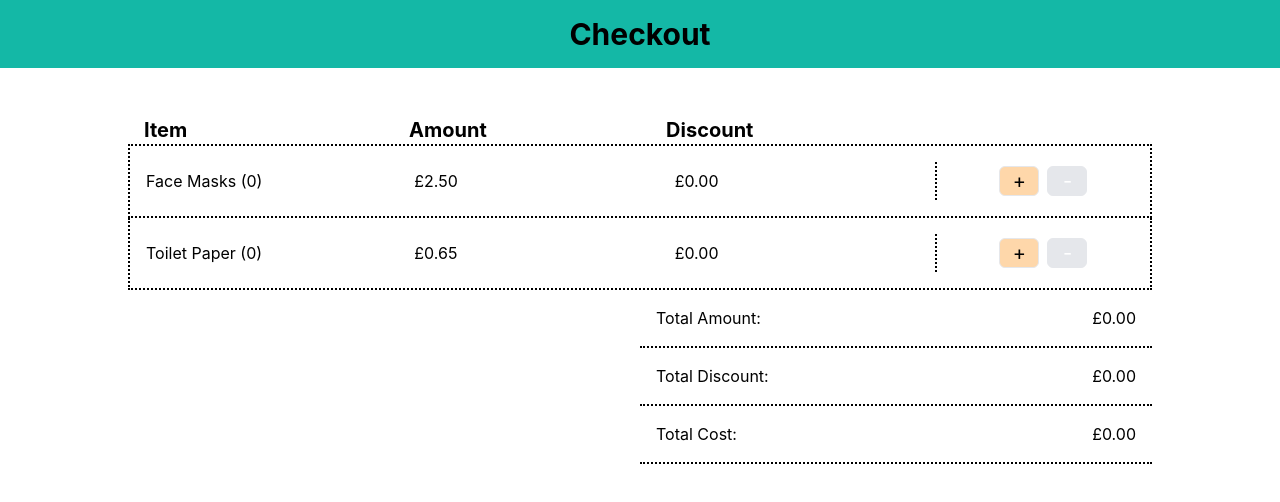
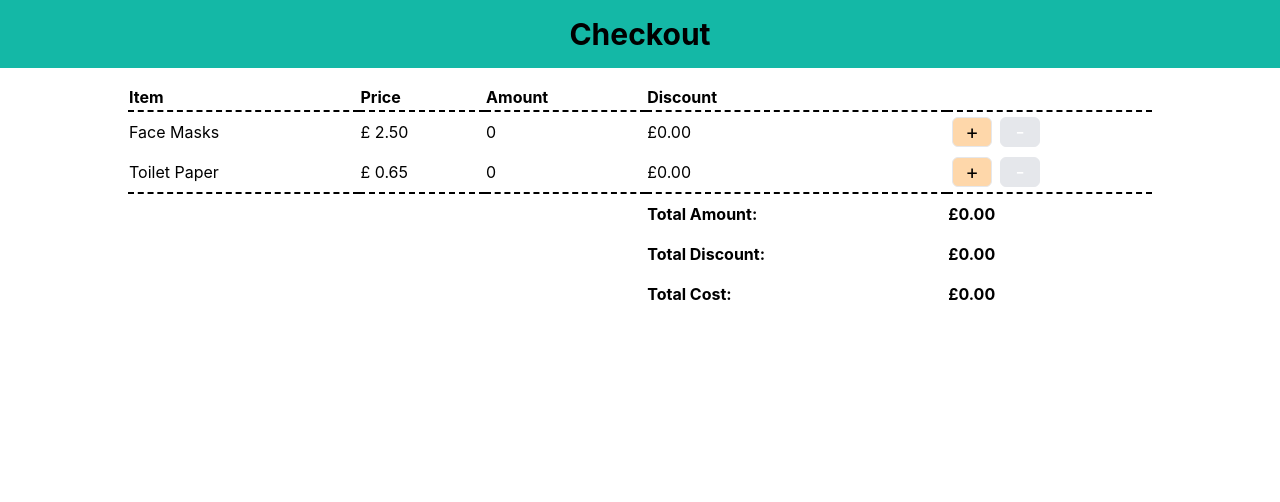
Before and after one commit to NickBansal/checkout, a React (Create React App) app: page / in a window 1280 px wide. Shown: the top 502 px of the page. Built offline with nearby package versions, Linux system fonts and the light colour scheme.

Commit message:
seperated the table into its own component

```diff
--- a/src/components/Buttons/index.js
+++ b/src/components/Buttons/index.js
@@ -7,7 +7,7 @@ const buttonItem = 'mx-1 my-1 bg-orange-200 hover:bg-orange-600 transition-color
 const disabledBtn = 'cursor-not-allowed bg-gray-200 mx-1 text-base md:text-xl px-0 md:px-2 rounded-md border border-solid w-[40px] text-white';
 
 export default function Button({
-  testId, children, disabled, handleClick,
+  testId, children, disabled, handleClick, ...rest
 }) {
   return (
     <button
@@ -16,6 +16,7 @@ export default function Button({
       disabled={disabled}
       className={disabled ? disabledBtn : buttonItem}
       onClick={handleClick}
+      {...rest}
     >
       {children}
     </button>
--- a/src/components/ListItem/index.js
+++ /dev/null
@@ -1,67 +0,0 @@
-import React from 'react';
-import {
-  string, func, objectOf, number,
-} from 'prop-types';
-
-import Button from '../Buttons';
-import itemPrices from '../../constants/ITEM_PRICES';
-
-const buttonWrapper = 'border-dotted border-black border-l-2 pl-4 w-1/3 md:w-1/4 text-center';
-const listStyles = 'border-dotted border-2 p-4 text-base flex justify-between border-black items-center border-t-0';
-
-export default function ListItem({
-  item,
-  items,
-  updateBasket,
-  index,
-}) {
-  const disabled = items[item].quantity === 0;
-  const isDiscounted = Number(items[item].discount) > 0;
-
-  const discountText = isDiscounted ? 'text-red-600' : 'text-black';
-  const listItemStyled = index !== 0 ? listStyles : `${listStyles} border-t-2`;
-
-  return (
-    <li key={item}>
-      <div className={listItemStyled}>
-        <p className="w-1/3 mr-2">
-          {item}
-          {' '}
-          (
-          {items[item].quantity}
-          )
-        </p>
-        <p className="w-1/3">
-          £
-          {Number(itemPrices[item]).toFixed(2)}
-        </p>
-        <p className={`w-1/3 ${discountText}`}>
-          {isDiscounted ? `- £${Number(items[item].discount).toFixed(2)}` : '£0.00'}
-        </p>
-        <div className={buttonWrapper}>
-          <Button
-            testId={`addBtn${index}`}
-            disabled={false}
-            handleClick={() => updateBasket(item, items[item], true)}
-          >
-            +
-          </Button>
-          <Button
-            testId={`minusBtn${index}`}
-            disabled={disabled}
-            handleClick={() => updateBasket(item, items[item], false)}
-          >
-            -
-          </Button>
-        </div>
-      </div>
-    </li>
-  );
-}
-
-ListItem.propTypes = {
-  item: string.isRequired,
-  items: objectOf(number.isRequired).isRequired,
-  updateBasket: func.isRequired,
-  index: number.isRequired,
-};
--- /dev/null
+++ b/src/components/ShoppingItemRow/index.js
@@ -0,0 +1,57 @@
+import React from 'react';
+import {
+  string, objectOf, number, func,
+} from 'prop-types';
+
+import { Row, Cell } from '../Table';
+import Button from '../Buttons';
+import ITEM_PRICES from '../../constants/ITEM_PRICES';
+
+export default function ShoppingItemRow({
+  item, items, index, handleClick,
+}) {
+  const disabled = items[item].quantity === 0;
+  const isDiscounted = Number(items[item].discount) > 0;
+
+  return (
+    <Row key={item}>
+      <Cell>
+        {item}
+      </Cell>
+      <Cell>
+        £
+        {' '}
+        {Number(ITEM_PRICES[item]).toFixed(2)}
+      </Cell>
+      <Cell>
+        {items[item].quantity}
+      </Cell>
+      <Cell>
+        {isDiscounted ? `- £${Number(items[item].discount).toFixed(2)}` : '£0.00'}
+      </Cell>
+      <Cell className="w-1/5">
+        <Button
+          testId={`addBtn${index}`}
+          disabled={false}
+          handleClick={() => handleClick(item, items[item], true)}
+        >
+          +
+        </Button>
+        <Button
+          testId={`minusBtn${index}`}
+          disabled={disabled}
+          handleClick={() => handleClick(item, items[item], false)}
+        >
+          -
+        </Button>
+      </Cell>
+    </Row>
+  );
+}
+
+ShoppingItemRow.propTypes = {
+  item: string.isRequired,
+  items: objectOf(number).isRequired,
+  handleClick: func.isRequired,
+  index: number.isRequired,
+};
--- /dev/null
+++ b/src/components/Table/Cell.js
@@ -0,0 +1,17 @@
+import React from 'react';
+import { string, node } from 'prop-types';
+
+export default function Cell({ children, className }) {
+  return (
+    <td className={className}>{children}</td>
+  );
+}
+
+Cell.propTypes = {
+  children: node.isRequired,
+  className: string,
+};
+
+Cell.defaultProps = {
+  className: '',
+};
--- /dev/null
+++ b/src/components/Table/Row.js
@@ -0,0 +1,17 @@
+import React from 'react';
+import { string, node } from 'prop-types';
+
+export default function Row({ children, className }) {
+  return (
+    <tr className={className}>{children}</tr>
+  );
+}
+
+Row.propTypes = {
+  children: node.isRequired,
+  className: string,
+};
+
+Row.defaultProps = {
+  className: '',
+};
--- /dev/null
+++ b/src/components/Table/TBody.js
@@ -0,0 +1,17 @@
+import React from 'react';
+import { string, node } from 'prop-types';
+
+export default function TBody({ children, className }) {
+  return (
+    <tbody className={className}>{children}</tbody>
+  );
+}
+
+TBody.propTypes = {
+  children: node.isRequired,
+  className: string,
+};
+
+TBody.defaultProps = {
+  className: '',
+};
--- /dev/null
+++ b/src/components/Table/THead.js
@@ -0,0 +1,17 @@
+import React from 'react';
+import { string, node } from 'prop-types';
+
+export default function THead({ children, className }) {
+  return (
+    <thead className={`font-bold border-b-2 border-black border-dashed ${className}`}>{children}</thead>
+  );
+}
+
+THead.propTypes = {
+  children: node.isRequired,
+  className: string,
+};
+
+THead.defaultProps = {
+  className: '',
+};
--- /dev/null
+++ b/src/components/Table/Table.js
@@ -0,0 +1,17 @@
+import React from 'react';
+import { string, node } from 'prop-types';
+
+export default function Table({ children, className }) {
+  return (
+    <table className={className}>{children}</table>
+  );
+}
+
+Table.propTypes = {
+  children: node.isRequired,
+  className: string,
+};
+
+Table.defaultProps = {
+  className: '',
+};
--- /dev/null
+++ b/src/components/Table/index.js
@@ -0,0 +1,18 @@
+import Table from './Table';
+import THead from './THead';
+import TBody from './TBody';
+import Row from './Row';
+import Cell from './Cell';
+
+Table.Header = THead;
+Table.Body = TBody;
+Table.Row = Row;
+Table.Cell = Cell;
+
+export {
+  THead,
+  TBody,
+  Row,
+  Cell,
+};
+export default Table;
--- a/src/pages/Checkout/index.js
+++ b/src/pages/Checkout/index.js
@@ -1,16 +1,16 @@
 /* eslint-disable no-unused-vars */
 import React, { useState, useEffect } from 'react';
 
-import itemPrices from '../../constants/ITEM_PRICES';
-import Button from '../../components/Buttons';
-import ListItem from '../../components/ListItem';
+import ITEM_PRICES from '../../constants/ITEM_PRICES';
+import ShoppingItemRow from '../../components/ShoppingItemRow';
+import Table, {
+  THead, TBody, Row, Cell,
+} from '../../components/Table';
 
 import { setDiscounts, addItems, subtractItems } from './utils';
 
-const listItemStyled = 'border-dotted border-2 p-4 text-base flex justify-between border-black items-center border-t-0 border-x-0 w-1/2';
-
 export default function Checkout() {
-  const shoppingItems = Object.keys(itemPrices);
+  const shoppingItems = Object.keys(ITEM_PRICES);
 
   const [items, setItems] = useState(undefined);
   const [total, setTotal] = useState(0);
@@ -50,7 +50,7 @@ export default function Checkout() {
         },
       });
     });
-    setTotal(sum(Number(total), Number(itemPrices[item])).toFixed(2));
+    setTotal(sum(Number(total), Number(ITEM_PRICES[item])).toFixed(2));
   };
 
   if (items === undefined) {
@@ -60,51 +60,62 @@ export default function Checkout() {
   const totalIsDiscounted = Boolean(totalDiscount);
 
   return (
-    <div className="w-full mx-0 my-12 md:mx-auto lg:w-4/5">
-      <ul>
-        <li className="flex w-4/5">
-          <p className="w-1/3 ml-4 text-xl font-bold">Item</p>
-          <p className="w-1/3 -ml-4 text-xl font-bold md:-ml-2">Amount</p>
-          <p className="w-1/3 -ml-4 text-xl font-bold">Discount</p>
-        </li>
-
+    <Table className="w-full mx-auto my-4 md:w-4/5">
+      <THead className="font-bold border-b-2 border-black border-dashed">
+        <Row>
+          <Cell>Item</Cell>
+          <Cell>Price</Cell>
+          <Cell>Amount</Cell>
+          <Cell>Discount</Cell>
+          <Cell />
+        </Row>
+      </THead>
+      <TBody>
         {shoppingItems.map((item, index) => {
           const props = {
-            item, items, updateBasket, index,
+            item,
+            items,
+            index,
+            handleClick: updateBasket,
           };
+
           return (
-            <ListItem {...props} />
+            <ShoppingItemRow {...props} />
           );
         })}
-        <li className="flex justify-end">
-          <div className={listItemStyled}>
-            <p>Total Amount:</p>
-            <p>
-              £
-              {!total ? '0.00' : total}
-            </p>
-          </div>
-        </li>
-        <li className="flex justify-end">
-          <div className={listItemStyled}>
-            <p>Total Discount:</p>
-            <p className={`${totalIsDiscounted ? 'text-red-500' : 'text-black'}`}>
-              {totalIsDiscounted ? `- £${totalDiscount.toFixed(2)}` : '£0.00'}
-            </p>
-          </div>
-        </li>
+        <Row className="font-bold border-t-2 border-black border-dashed">
+          <Cell />
+          <Cell />
+          <Cell />
+          <Cell className="py-2">Total Amount:</Cell>
+          <Cell className="py-2">
+            £
+            {!total ? '0.00' : total}
+          </Cell>
+        </Row>
 
-        <li className="flex justify-end">
-          <div className={listItemStyled}>
-            <p>Total Cost:</p>
-            <p>
-              £
-              {(total - totalDiscount).toFixed(2)}
-            </p>
-          </div>
-        </li>
+        <Row className="font-bold">
+          <Cell />
+          <Cell />
+          <Cell />
+          <Cell className="py-2">Total Discount:</Cell>
+          <Cell className="py-2">
+            {totalIsDiscounted ? `- £${totalDiscount.toFixed(2)}` : '£0.00'}
+          </Cell>
+        </Row>
 
-      </ul>
-    </div>
+        <Row className="font-bold">
+          <Cell />
+          <Cell />
+          <Cell />
+          <Cell className="py-2">Total Cost:</Cell>
+          <Cell className="py-2">
+            £
+            {(total - totalDiscount).toFixed(2)}
+          </Cell>
+        </Row>
+
+      </TBody>
+    </Table>
   );
 }
```
Also changed, not shown: 1 other file (tests, documents, lock files or other folders).
